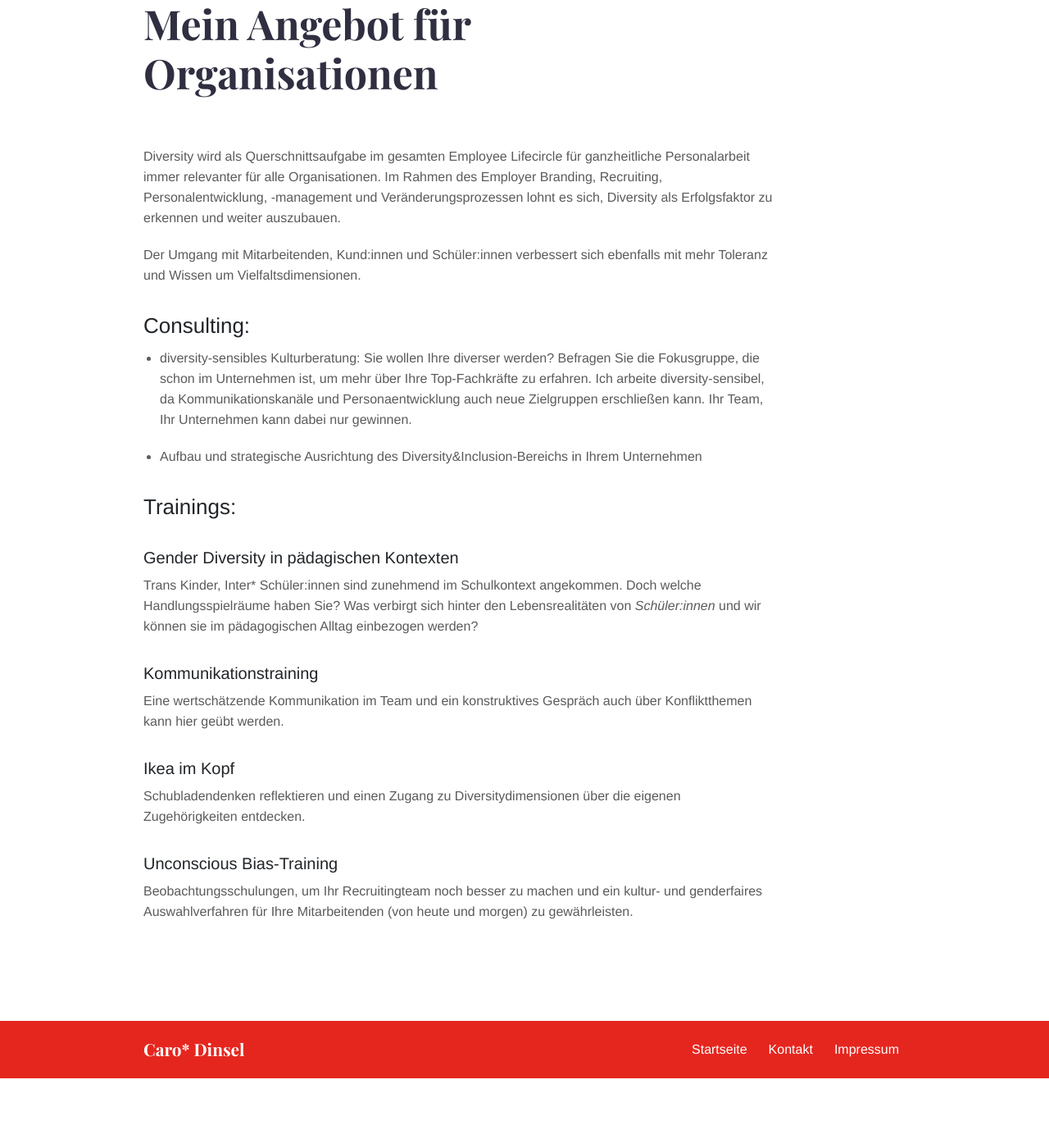
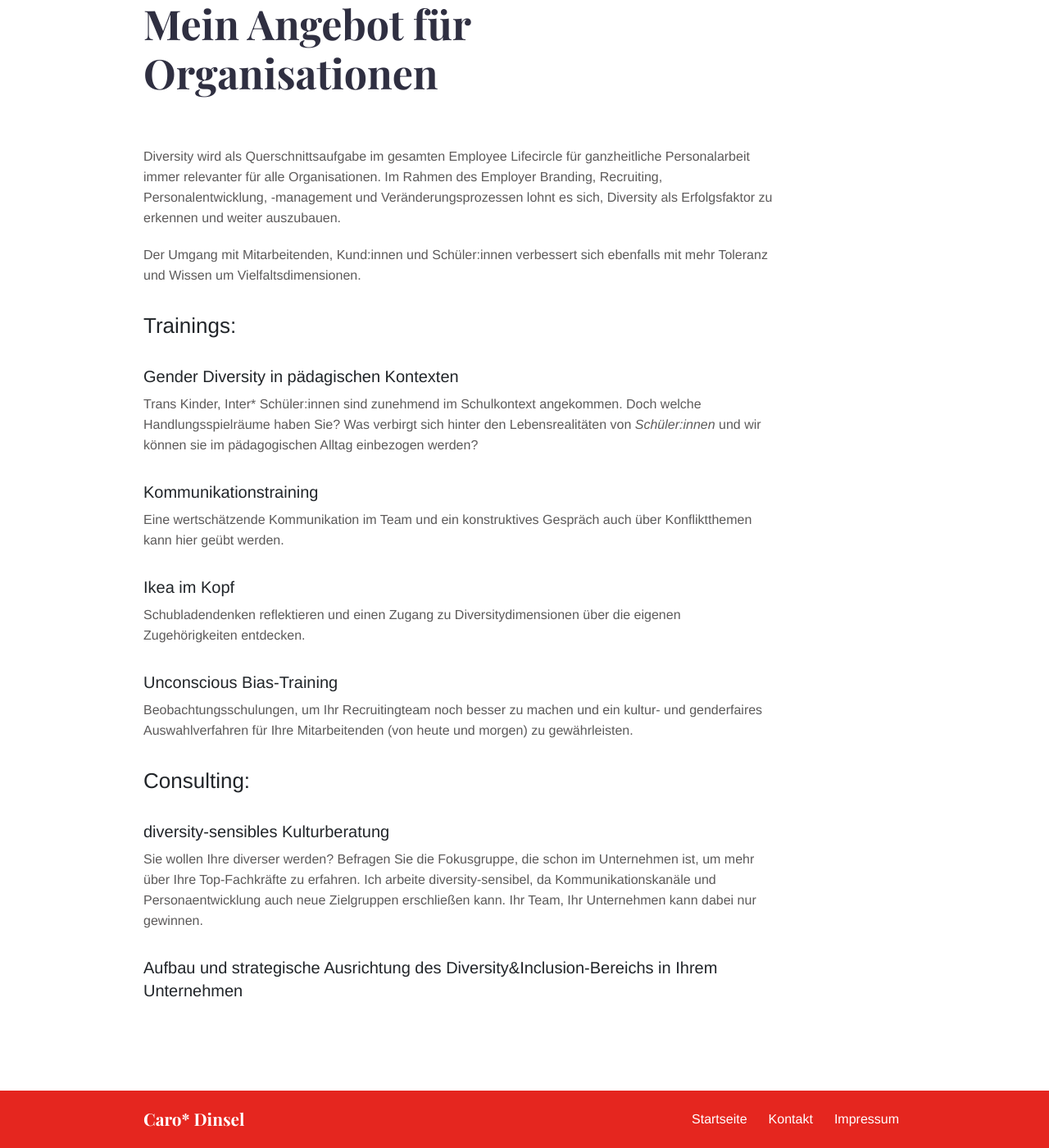
Before and after one commit to caro-dinsel/website, a Jekyll site: the page built from organisationen.md, in a window 1280 px wide and 1400 px high, scrolled down 168 px. Shown: the whole window at 82% size. Built offline with Jekyll 4.4.1, drawn with Linux system fonts in a browser that asks for light colours; before the commit the page ends 1483 px from its top, so only the background shows below that; part of the change alters nothing that is shown.

```diff
--- a/organisationen.md
+++ b/organisationen.md
@@ -7,14 +7,6 @@ description: Leistungen für Organisationen
 Diversity wird als Querschnittsaufgabe im gesamten Employee Lifecircle für ganzheitliche Personalarbeit immer relevanter für alle Organisationen. Im Rahmen des Employer Branding, Recruiting, Personalentwicklung, -management und Veränderungsprozessen lohnt es sich, Diversity als Erfolgsfaktor zu erkennen und weiter auszubauen.
 
 Der Umgang mit Mitarbeitenden, Kund:innen und Schüler:innen verbessert sich ebenfalls mit mehr Toleranz und Wissen um Vielfaltsdimensionen.
-
-
-## Consulting:
-
-- diversity-sensibles Kulturberatung: Sie wollen Ihre diverser werden? Befragen Sie die Fokusgruppe, die schon im Unternehmen ist, um mehr über Ihre Top-Fachkräfte zu erfahren. Ich arbeite diversity-sensibel, da Kommunikationskanäle und Personaentwicklung auch neue Zielgruppen erschließen kann. Ihr Team, Ihr Unternehmen kann dabei nur gewinnen.
-
-- Aufbau und strategische Ausrichtung des Diversity&Inclusion-Bereichs in Ihrem Unternehmen
-
 
 ## Trainings:
 
@@ -29,3 +21,11 @@ Schubladendenken reflektieren und einen Zugang zu Diversitydimensionen über die
 
 ### Unconscious Bias-Training
 Beobachtungsschulungen, um Ihr Recruitingteam noch besser zu machen und ein kultur- und genderfaires Auswahlverfahren für Ihre Mitarbeitenden (von heute und morgen) zu gewährleisten.
+
+
+## Consulting:
+
+### diversity-sensibles Kulturberatung
+Sie wollen Ihre diverser werden? Befragen Sie die Fokusgruppe, die schon im Unternehmen ist, um mehr über Ihre Top-Fachkräfte zu erfahren. Ich arbeite diversity-sensibel, da Kommunikationskanäle und Personaentwicklung auch neue Zielgruppen erschließen kann. Ihr Team, Ihr Unternehmen kann dabei nur gewinnen.
+
+### Aufbau und strategische Ausrichtung des Diversity&Inclusion-Bereichs in Ihrem Unternehmen
```
